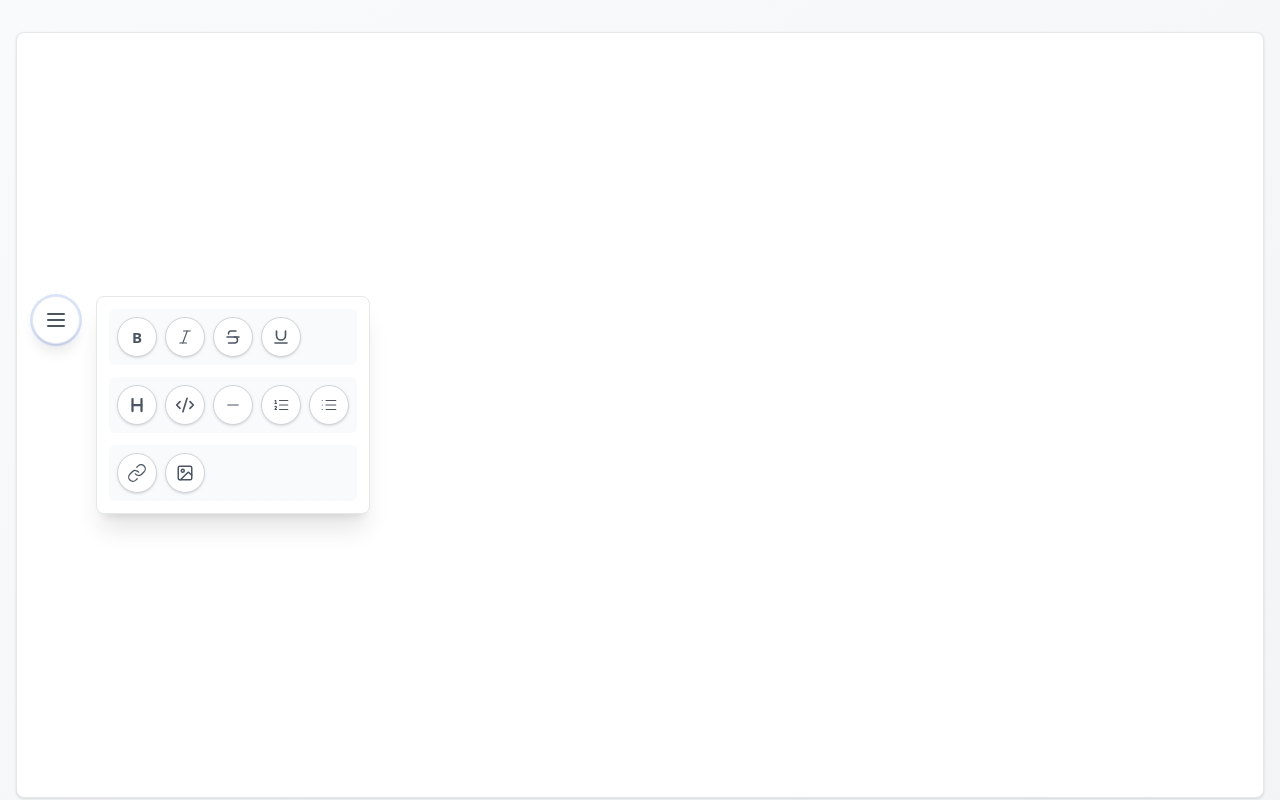
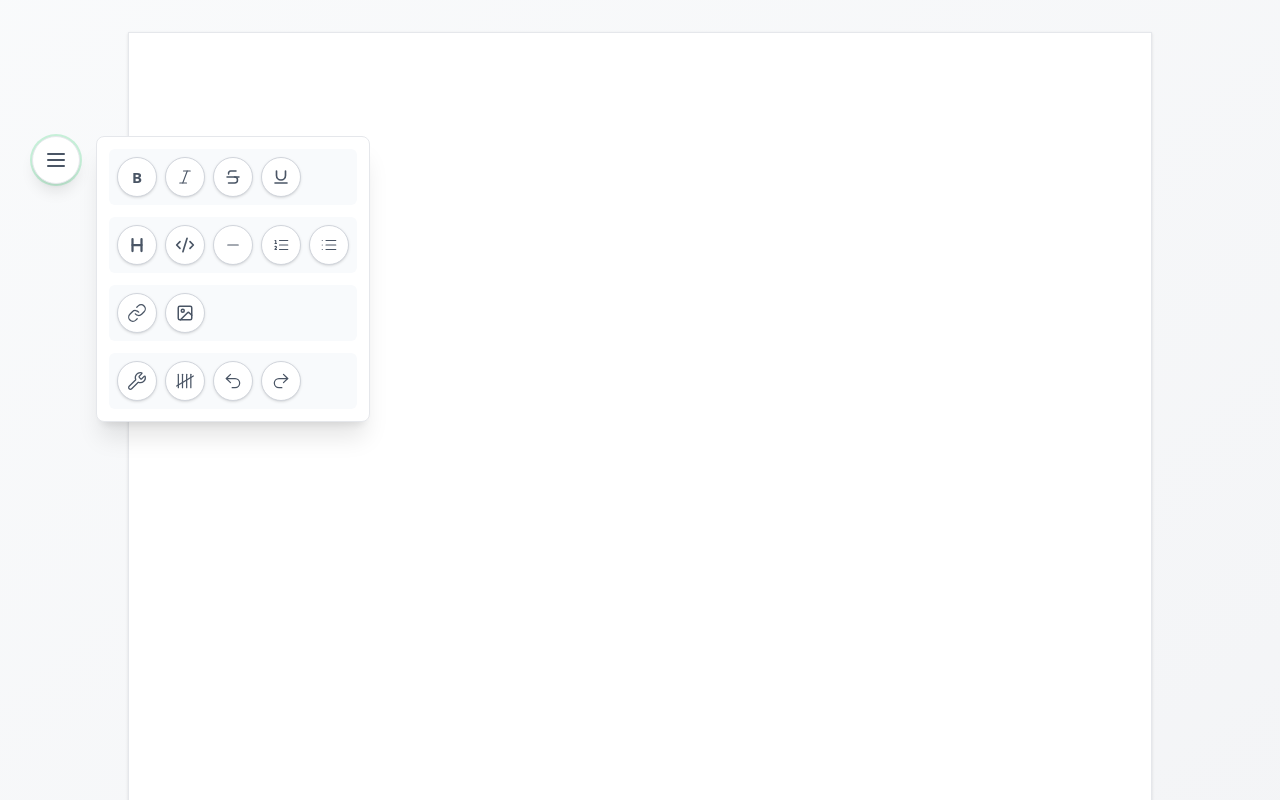
Before and after one commit to Ibadan-boy/Harkowe, a React (Vite) app: page / in a window 1280 px wide. Both pictures are taken after a click on the button "Menu". Shown: the top 800 px of the page. Built offline with nearby package versions, Linux system fonts and the light colour scheme.

Commit message:
"Implemented a word count feature and reorganized components.\n\n"

```diff
--- a/src/components/AllInsert.jsx
+++ b/src/components/Menu/AllInsert.jsx
@@ -1,4 +1,4 @@
-import Insert from "./Menu/Insert";
+import Insert from "./Insert";
 import { useState } from "react";
 import { Plus } from "lucide-react";
 
--- a/src/components/Menu/AllMenu.jsx
+++ b/src/components/Menu/AllMenu.jsx
@@ -3,8 +3,9 @@ import { Menu } from "lucide-react";
 import TextFormattingMenu from "./TextFormattingMenu";
 import BlockTools from "./BlockToolsMenu";
 import Insert from "./Insert";
+import Utilities from "./Utilities";
 
-export default function AllMenu({ editor }) {
+export default function AllMenu({ editor, onWordCount }) {
   const [showMenu, setShowMenu] = useState(false);
   const toggleMenu = () => setShowMenu((prev) => !prev);
   if (!editor) return null;
@@ -16,10 +17,10 @@ export default function AllMenu({ editor }) {
         className="
           w-12 h-12 flex items-center justify-center
           rounded-full text-gray-600 bg-white
-          hover:bg-blue-50 hover:text-blue-600
-          active:bg-blue-100
+          hover:bg-green-300 hover:text-green-600
+          active:bg-green-100
           transition-all duration-200
-          focus:outline-none focus:ring-2 focus:ring-blue-500/20
+          focus:outline-none focus:ring-2 focus:ring-green-500/20
           shadow-lg border border-gray-200
         "
         aria-label="Menu"
@@ -33,6 +34,11 @@ export default function AllMenu({ editor }) {
           <TextFormattingMenu editor={editor} />
           <BlockTools editor={editor} />
           <Insert editor={editor} />
+          <Utilities
+            onUndo={() => editor.chain().focus().undo().run()}
+            onRedo={() => editor.chain().focus().redo().run()}
+            onWordCount={onWordCount}
+          />
         </div>
       )}
     </div>
--- /dev/null
+++ b/src/components/Menu/Utilities.jsx
@@ -0,0 +1,46 @@
+import { Wrench, Tally5, Undo2, Redo2 } from "lucide-react";
+
+export default function Utilities({ onUndo, onRedo, onWordCount }) {
+  const baseButton = `
+    w-10 h-10 flex items-center justify-center
+    rounded-full border border-gray-300
+    text-gray-600 bg-white shadow-sm
+    transition-all duration-200
+    hover:ring-2 hover:ring-slate-200 hover:text-black
+  `;
+
+  return (
+    <div className="flex gap-2 p-2 bg-slate-50 rounded-md">
+      {/* Settings / Tools */}
+      <button className={baseButton} title="Settings">
+        <Wrench size={20} strokeWidth={1.5} />
+      </button>
+
+      {/* Word Count or Metrics */}
+      <button className={baseButton}
+        onClick={onWordCount}
+        aria-label="Word Count"
+      title="Word Count">
+        <Tally5 size={20} strokeWidth={1.5} />
+      </button>
+
+      {/* Undo */}
+      <button
+        onClick={onUndo}
+        className={baseButton}
+        title="Undo (Ctrl+Z)"
+      >
+        <Undo2 size={20} strokeWidth={1.5} />
+      </button>
+
+      {/* Redo */}
+      <button
+        onClick={onRedo}
+        className={baseButton}
+        title="Redo (Ctrl+Shift+Z)"
+      >
+        <Redo2 size={20} strokeWidth={1.5} />
+      </button>
+    </div>
+  );
+}
--- a/src/components/MyEditor.jsx
+++ b/src/components/MyEditor.jsx
@@ -4,6 +4,8 @@ import { useCallback, useEffect } from 'react';
 import Image from '@tiptap/extension-image';
 import Link from '@tiptap/extension-link';
 import AllMenu from './Menu/AllMenu';
+import WordCount from './WordCount';
+import { useState } from 'react';
 
 const extensions = [
   StarterKit,
@@ -58,6 +60,10 @@ const MyEditor = () => {
     }
   }, [editor]);
 
+  const [ showWordCount, setShowWordCount ] = useState(false);
+
+  const toggleWordCount = () => setShowWordCount((prev) => !prev);
+
   if (!editor) return null;
 
   return (
@@ -68,6 +74,7 @@ const MyEditor = () => {
           .tiptap-no-outline .ProseMirror {
             outline: none;
             border: none;
+            margin: 1.5rem;
             font-family: 'Atkinson Hyperlegible', sans-serif;
             font-size: 1.1rem;
             line-height: 1.75;
@@ -86,21 +93,30 @@ const MyEditor = () => {
       />
 
       <div className="min-h-screen bg-gradient-to-br from-gray-50 to-gray-100 py-8 px-4 font-writing relative">
-        <div className="max-w-7xl mx-auto">
+        <div className="max-w-5xl mx-auto">
           {/* Editor area - takes full width without menu constraints */}
-          <div className="bg-white p-8 rounded-lg shadow border border-gray-200 prose prose-lg focus:outline-none max-w-none">
-            <EditorContent
-              editor={editor}
-              className="tiptap-no-outline outline-none focus:outline-none [&_.ProseMirror]:outline-none [&_.ProseMirror]:border-none [&_.ProseMirror:focus]:outline-none [&_.ProseMirror]:font-writing [&_.ProseMirror]:min-h-[700px] [&_.ProseMirror]:leading-relaxed [&_.ProseMirror]:text-gray-700 rounded-md"
-            />
+          <div className="max-w-5xl mx-auto relative">
+            {/* Editor area */}
+            <div className="bg-white p-8 shadow border border-gray-200 prose prose-lg focus:outline-none max-w-none">
+              <EditorContent
+                editor={editor}
+                className="tiptap-no-outline outline-none focus:outline-none [&_.ProseMirror]:outline-none [&_.ProseMirror]:border-none [&_.ProseMirror:focus]:outline-none [&_.ProseMirror]:font-writing [&_.ProseMirror]:min-h-[800px] [&_.ProseMirror]:leading-relaxed [&_.ProseMirror]:text-gray-500"
+              />
+            </div>
           </div>
         </div>
 
         {/* Menu positioned as a floating element on the left side, slightly higher than center */}
-        <div className="fixed left-8 top-[40%] transform -translate-y-1/2 z-50">
-          <AllMenu editor={editor} />
+        <div className="fixed left-8 top-[20%] transform -translate-y-1/2 z-50">
+          <AllMenu editor={editor} onWordCount={toggleWordCount}/>
         </div>
       </div>
+
+      {/* Word Count positioned at bottom right */}
+      { showWordCount && <div className="fixed bottom-4 left-8 z-50 bg-gray-300 backdrop-blur px-3 py-1 rounded-md shadow text-sm text-gray-600">
+        <WordCount editor={editor} />
+      </div>}
+
     </>
   );
 };
--- /dev/null
+++ b/src/components/WordCount.jsx
@@ -0,0 +1,34 @@
+import { useState, useEffect } from "react"
+
+export default function WordCount({ editor }){
+
+    const [wordCount, setWordCount] = useState(0);
+    useEffect(() => {
+        if (!editor) return;
+        const updateWordCount = () => {
+            const text = editor.getText();
+            const words = text.trim().split(/\s+/).filter(Boolean);
+            setWordCount(words.length);
+        };
+        updateWordCount();
+        editor.on("update", updateWordCount);
+        return () => editor.off("update", updateWordCount);
+    }, [editor]);
+
+    return (
+        <>
+        <div className="text-sm text-gray-600">
+            <span className="font-semibold">{wordCount} words</span>
+        </div>
+        {/* <div className="text-sm text-gray-600">
+            Character Count: <span className="font-semibold">{editor.getText().length}</span>
+        </div>
+        <div className="text-sm text-gray-600">
+            Paragraph Count: <span className="font-semibold">{editor.getText().split('\n').filter(p => p.trim()).length}</span>
+        </div>
+        <div className="text-sm text-gray-600">
+            Line Count: <span className="font-semibold">{editor.getText().split('\n').length}</span>
+        </div> */}
+        </>
+    )
+}
```
